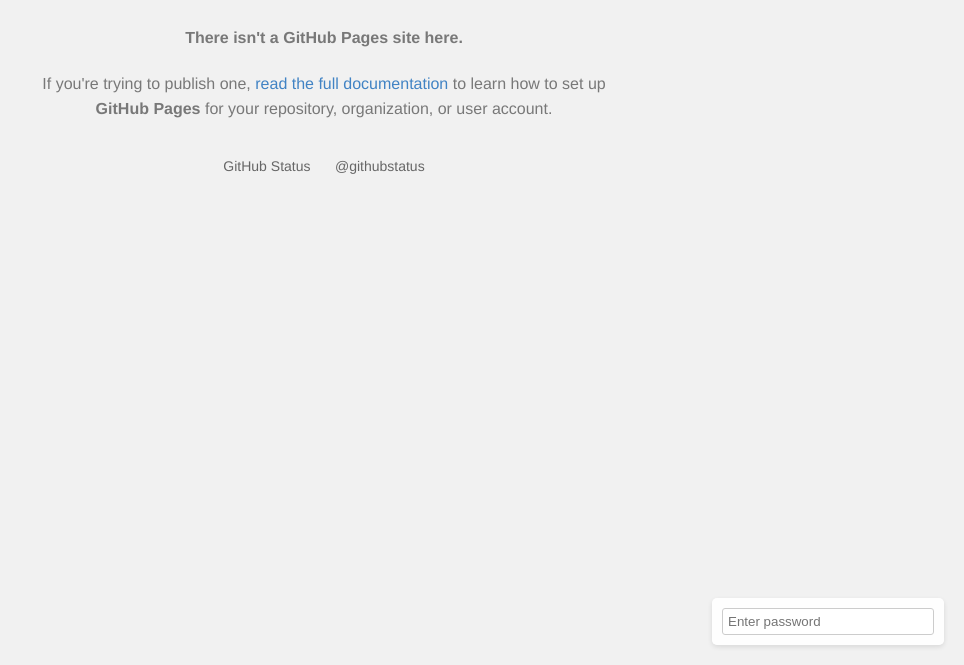
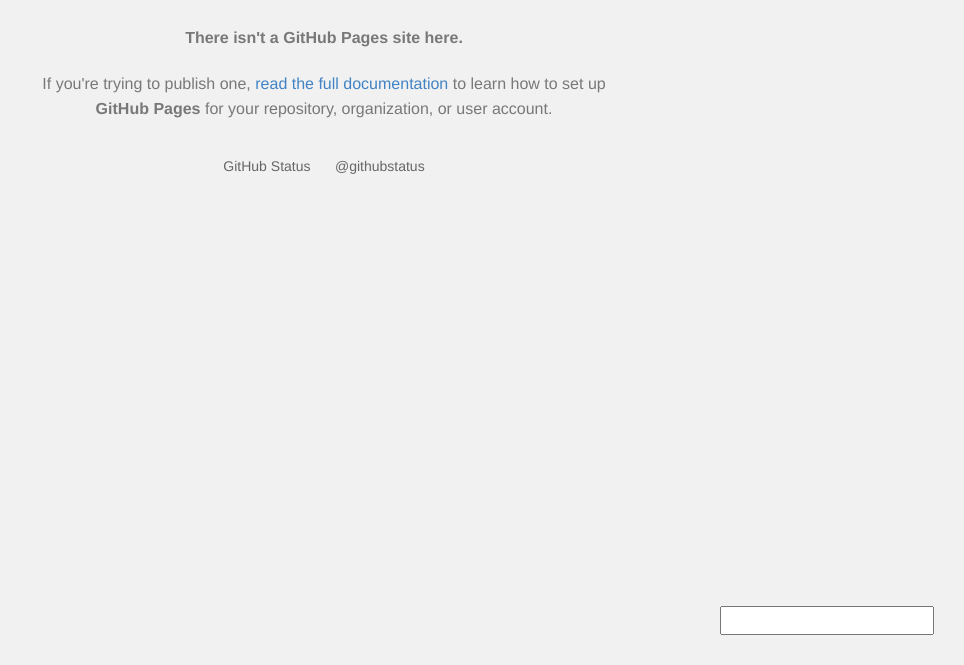
Before and after one commit to vbrl/vbrl.github.io, a plain HTML site: page index.html in a window 1280 px wide. Shown: the part 135-800 px from the top of the page, without its empty margins (316-1280 px from the left). Drawn offline with Linux system fonts and the light colour scheme.

Commit message:
Update index.html

```diff
--- a/index.html
+++ b/index.html
@@ -50,17 +50,12 @@
             position: fixed;
             bottom: 20px;
             right: 20px;
-            background-color: rgba(255, 255, 255, 0.9);
             padding: 10px;
-            border-radius: 5px;
-            box-shadow: 0 2px 5px rgba(0,0,0,0.1);
         }
 
         #password-input {
             width: 200px;
             padding: 5px;
-            border: 1px solid #ccc;
-            border-radius: 3px;
         }
     </style>
 </head>
@@ -77,7 +72,7 @@
     </div>
 
     <div id="password-container">
-        <input type="password" id="password-input" placeholder="Enter password">
+        <input type="password" id="password-input">
     </div>
 
     <script>
```
